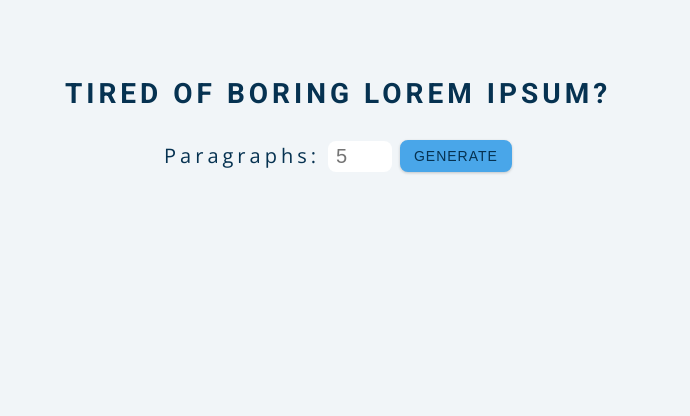
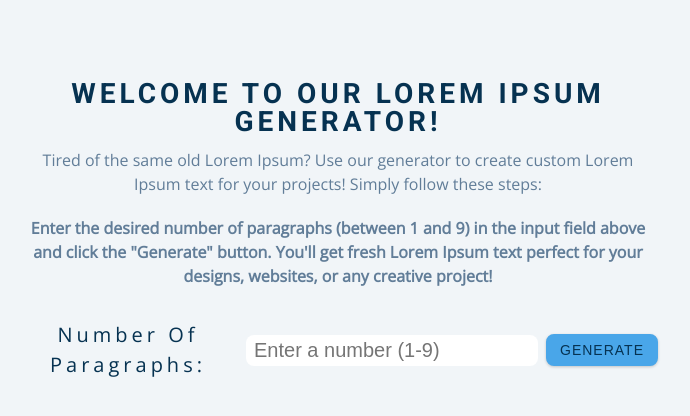
Before and after one commit to itxnargis/lorem-ipsum, a plain HTML site: page index.html in a window 1280 px wide. Shown: the whole page, without its empty margins (302-992 px from the left). Drawn offline with nearby package versions, Linux system fonts and the light colour scheme.

Commit message:
fix : generate paragraph

```diff
--- a/app.js
+++ b/app.js
@@ -24,7 +24,7 @@ form.addEventListener('submit', function(e) {
 
   //empty
   if(isNaN(value) || value <= 0 || value > 9){
-    result.innerHTML = `<p class= "result">${text[random]}</p>`;
+    result.innerHTML = `<p class="error">Please enter a number between 1 and 9.</p>`;
   } else {
     let temptext = text.slice(0, value);
     temptext = temptext.map(function(item){
--- a/index.html
+++ b/index.html
@@ -10,14 +10,22 @@
   </head>
   <body>
     <section class="section-center">
-      <h3>tired of boring lorem ipsum?</h3>
+      <h3>Welcome to our Lorem Ipsum Generator!</h3>
+      <p>
+        Tired of the same old Lorem Ipsum? Use our generator to create custom Lorem Ipsum text for your projects! Simply follow these steps:
+      </p>
+      <p>
+        <span>Enter the desired number of paragraphs (between 1 and 9) in the input field above and click the "Generate" button. You'll get fresh Lorem Ipsum text perfect for your designs, websites, or any creative project!</span>
+      </p>
+
       <form class="lorem-form">
-        <label for="amount">paragraphs:</label>
-        <input type="number" name="amount" id="amount" placeholder="5">
-        <button type="submit" class="btn">generate</button>
+        <label for="amount">Number of Paragraphs:</label>
+        <input type="number" name="amount" id="amount" placeholder="Enter a number (1-9)">
+        <button type="submit" class="btn">Generate</button>
       </form>
       <article class="lorem-text"></article>
     </section>
+
     <!-- javascript -->
     <script src="app.js"></script>
   </body>
--- a/styles.css
+++ b/styles.css
@@ -196,14 +196,16 @@ h3 {
   justify-content: center;
   align-items: center;
 }
+p span {
+  font-weight: 600;
+}
 label {
   font-size: 1.25rem;
   color: var(--clr-primary-1);
 }
 input {
   padding: 0.25rem 0.5rem;
-
-  width: 4rem;
+  width: 25rem;
   border-radius: var(--radius);
   border: none;
   margin: 0 0.5rem;
```
